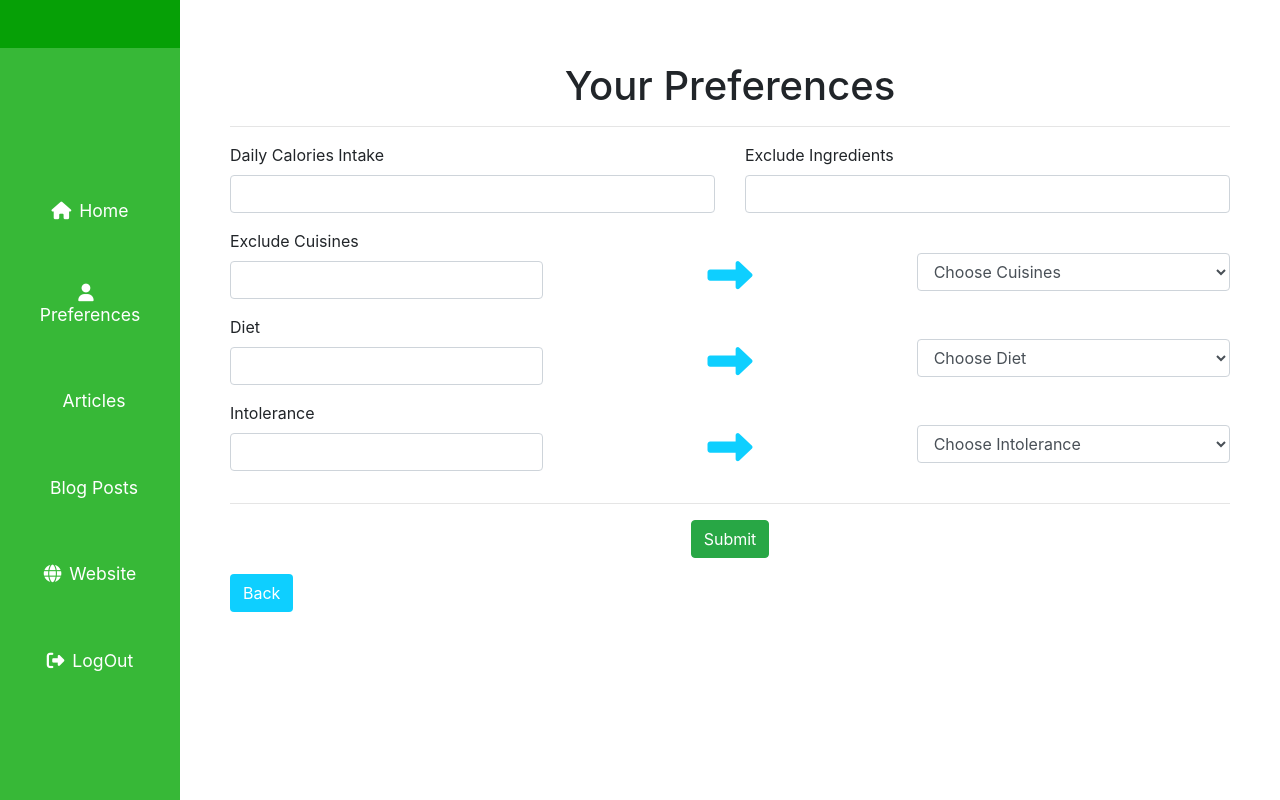
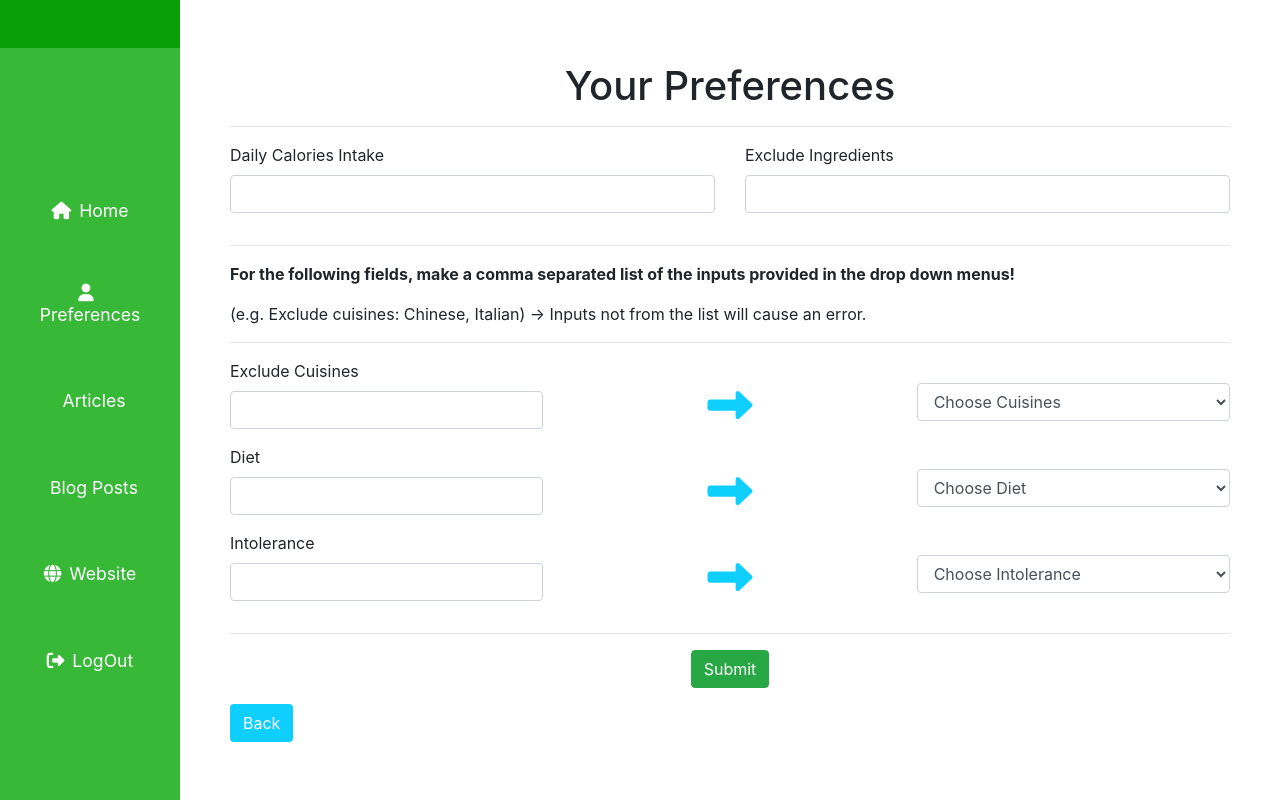
Before and after one commit to michal-sitarz2/WeightLossWeb, a Django app: page /account/dashboard/1/set_preferences in a window 1280 px wide. Run offline with Django 3.2, Linux system fonts and the light colour scheme; some libraries are stand-ins or nearby versions.

Commit message:
Helper text in the form.

```diff
--- a/src/diets/forms.py
+++ b/src/diets/forms.py
@@ -3,7 +3,6 @@ from django.core.validators import MinValueValidator
 from django.core.exceptions import ValidationError
 
 class PreferencesForm(forms.Form):
-
     daily_calorie_intake = forms.FloatField(required=True, validators=[MinValueValidator(0)],
                                             help_text='Please provide approximate daily calorie intake')
 
--- a/src/diets/templates/diets/set_preferences_form.html
+++ b/src/diets/templates/diets/set_preferences_form.html
@@ -1,6 +1,7 @@
 {% extends 'base_dashboard.html' %}
 
 {% block content %}
+
 
 
 <h1 class="text-center pt-3">Your Preferences</h1>
@@ -23,6 +24,12 @@
             </div>
         </div>
     </div>
+    <hr>
+    <div>
+        <p><strong>For the following fields, make a comma separated list of the inputs provided in the drop down menus!</strong></p>
+        <p>(e.g. Exclude cuisines: Chinese, Italian) -> Inputs not from the list will cause an error.</p>
+    </div>
+    <hr>
     <!-- Dropdown 1 -->
     <div class="row">
         <div class="col-4">
@@ -35,6 +42,7 @@
             <div class="pt-4 text-center"><span style="color: #0ecfff; font-size: 45px;"><i
                         class="fas fa-long-arrow-alt-right"></i></span></div>
         </div>
+
         <div class="col-4 pt-4">
             <select class="form-control" id="select-cuisines" onchange="myFunction()">
                 <option disabled selected>Choose Cuisines</option>
@@ -141,13 +149,4 @@
     style="background-color: #0ecfff; color: white;">Back</a>
 
 
-
-
-<script>
-    function myFunction() {
-        var x = document.getElementById("select-cuisines").value;
-        document.getElementById("#cuisines_input").value = x;
-    }
-</script>
-
 {% endblock %}
```
